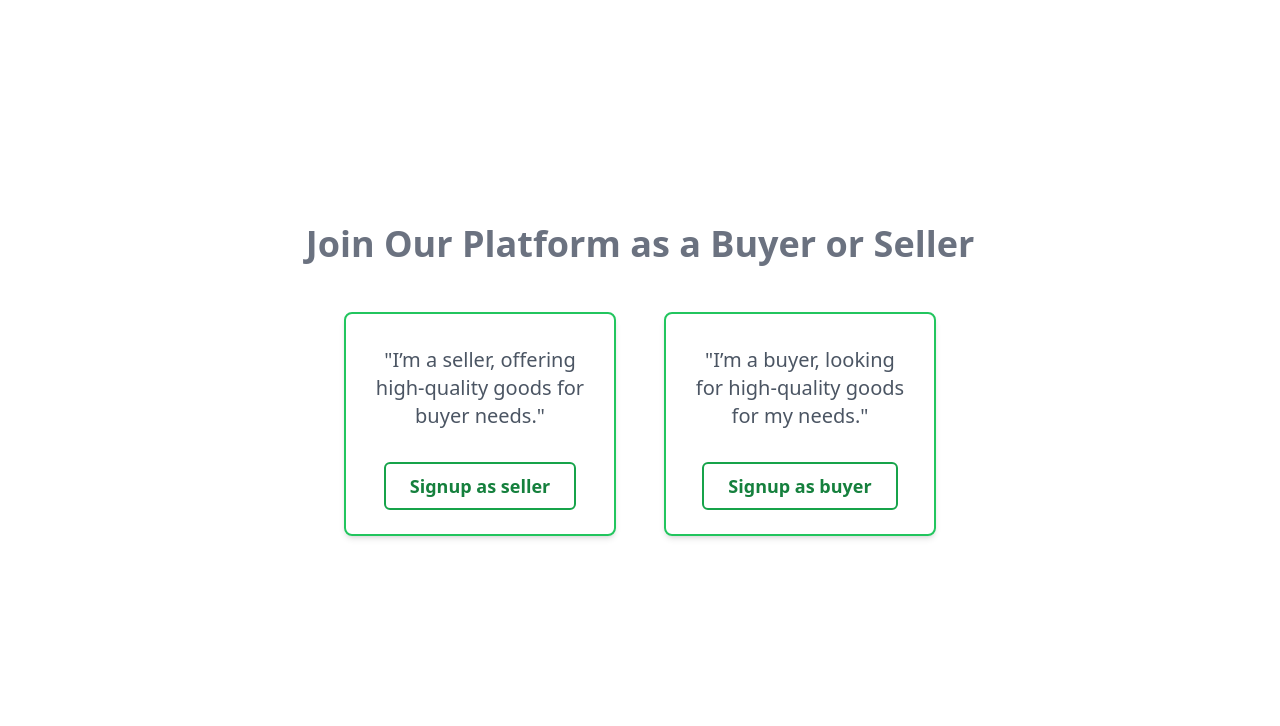
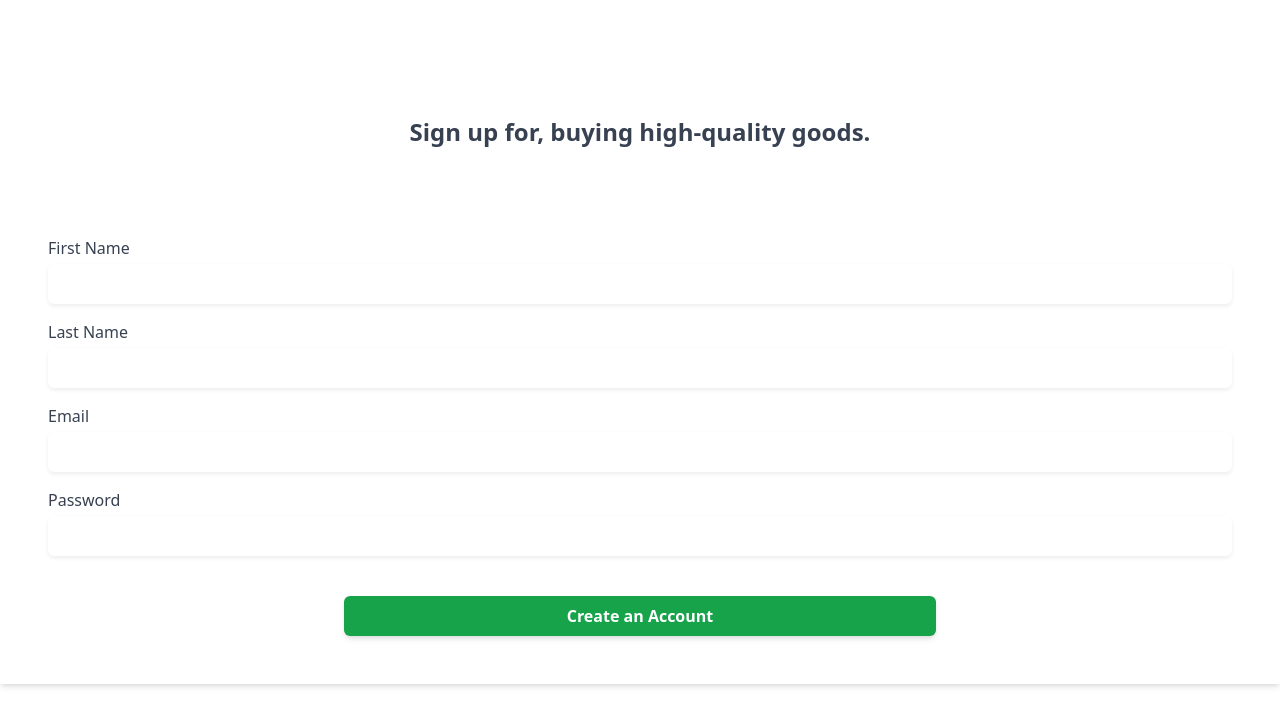
Before and after one commit to UGDDulmina/E-Commerce_App_Frontend, a React (Vite) app: page / in a window 1280 px wide. Shown: the top 726 px of the page. Built offline with nearby package versions, Linux system fonts and the light colour scheme.

Commit message:
Create login page for buyer.

```diff
--- a/src/App.jsx
+++ b/src/App.jsx
@@ -1,10 +1,12 @@
+import LoginAsBuyer from './components/LoginAsBuyer';
 import LoginHome from './components/loginHome'
 import React from 'react';
 
 function App() {
   return (
     <>
-       <LoginHome/>
+       {/* <LoginHome/> */}
+       <LoginAsBuyer/>
 
     </>
   )
--- /dev/null
+++ b/src/components/LoginAsBuyer.jsx
@@ -0,0 +1,154 @@
+import React, {useState} from 'react'
+
+export default function LoginAsBuyer() {
+
+
+const [formData, setFormData] = useState({
+    firstName: "",
+    lastName: "",
+    email:"",
+    password:"",
+});
+
+const [error, setError] = useState("");
+
+const handleChange = (e) => {
+    const { name , value } = e.target;
+
+    setFormData(
+        {
+            ...formData,
+            [name]: value,
+        }
+    )
+}
+
+const validatePassword = (password) => {
+    const minLength = 8;
+    const hasUpperCase = /[A-Z]/.test(password);
+    const hasLowerCase = /[a-z]/.test(password);
+    const hasNumber = /\d/.test(password);
+    const hasSpecialChar = /[!@#$%^&*(),.?":{}|<>]/.test(password);
+
+    if (password.length < minLength) {
+      return `Password must be at least ${minLength} characters long.`;
+    }
+    if (!hasUpperCase) {
+      return "Password must contain at least one uppercase letter.";
+    }
+    if (!hasLowerCase) {
+      return "Password must contain at least one lowercase letter.";
+    }
+    if (!hasNumber) {
+      return "Password must contain at least one number.";
+    }
+    if (!hasSpecialChar) {
+      return "Password must contain at least one special character.";
+    }
+    return "";
+  };
+
+
+const handleSubmit = (e) => {
+    e.preventDefault();
+    const passwordError = validatePassword(formData.password);
+
+    if (passwordError) {
+      setError(passwordError);
+    } else {
+      setError("");
+      console.log("Form Data:", formData);
+    }
+
+}
+
+
+  return (
+    <div>
+        <div className='flex flex-col items-center justify-center min-h-screen'>
+            <div className='mb-10 text-2xl flex justify-center font-bold text-gray-700'>
+               Sign up for, buying high-quality goods.
+           </div>
+
+        <form onSubmit={handleSubmit} className="space-y-4 w-full w-1/3 flex flex-col justify-center shadow-md p-5">
+         <div >
+         <label htmlFor="firstName" className="block font-medium text-gray-700 ">
+           First Name
+         </label>
+         <input
+           type="text"
+           name="firstName"
+           id="firstName"
+           value={formData.firstName}
+           onChange={handleChange}
+           required
+           className="mt-1 p-2 block w-full border-gray-300 rounded-md shadow-sm focus:ring-blue-500 focus:border-blue-500"
+         />
+        </div>
+
+       <div >
+         <label htmlFor="lastName" className="block font-medium text-gray-700">
+           Last Name
+         </label>
+         <input
+           type="text"
+           name="lastName"
+           id="lastName"
+           value={formData.lastName}
+           onChange={handleChange}
+           required
+           className="mt-1 p-2 block w-full border-gray-300 rounded-md shadow-sm focus:ring-blue-500 focus:border-blue-500"
+         />
+       </div>
+
+       <div>
+         <label htmlFor="email" className="block font-medium text-gray-700">
+           Email
+         </label>
+         <input
+           type="email"
+           name="email"
+           id="email"
+           value={formData.email}
+           onChange={handleChange}
+           required
+           className="mt-1 p-2 block w-full border-gray-300 rounded-md shadow-sm focus:ring-blue-500 focus:border-blue-500"
+         />
+       </div>
+
+       <div>
+         <label htmlFor="password" className="block font-medium text-gray-700">
+           Password
+         </label>
+         <input
+           type="password"
+           name="password"
+           id="password"
+           value={formData.password}
+           onChange={handleChange}
+           required
+           className="mt-1 p-2 block w-full border-gray-300 rounded-md shadow-sm focus:ring-blue-500 focus:border-blue-500"
+         />
+       </div>
+
+       {error && (
+          <div className="text-red-500 text-sm mt-2">
+            {error}
+          </div>
+        )}
+
+       <div className='flex justify-center '>
+         <button
+           type="submit"
+           className="w-1/2 py-2 px-4 bg-green-600 text-white font-semibold rounded-md shadow-md hover:bg-green-500 focus:outline-none focus:ring-2 focus:ring-green-500 focus:ring-offset-2 transition duration-800 ease-in-out mt-4"
+         >
+           Create an Account
+         </button>
+       </div>
+     </form>
+     </div>
+     </div>
+
+
+  )
+}
--- a/src/components/LoginHome.jsx
+++ b/src/components/LoginHome.jsx
@@ -5,15 +5,14 @@ export default function loginHome() {
 
     <div>
     <div className="flex flex-col items-center justify-center min-h-screen">
-    <h2 className="text-4xl font-bold mb-6 text-gray-500">Join Our Platform as a Buyer or Seller</h2>
-
+    <h2 className="text-4xl font-bold mb-6 text-gray-700">Join Our Platform as a Buyer or Seller</h2>
     <div className="flex flex-col md:flex-row w-full items-center justify-center">
      <div className="w-full md:w-1/4 p-4">
       <div className="text-center mb-3 p-6 border-2 border-green-500 rounded-lg shadow-md">
         <h5 className="text-lg font-bold"></h5>
-        <p className="text-gray-600 text-xl">"I’m a seller, offering high-quality goods for buyer needs."</p>
+        <p className="text-gray-600 text-xl">"I’ m a seller, offering high-quality goods for buyer needs."</p>
         <button href="#" className="inline-block mt-3 px-4 py-2 text-lg font-semibold text-green-700 border-2 border-green-600 rounded hover:bg-green-500 hover:text-white transition duration-1000 ease-in-out">
-          Signup as seller
+         Signup as seller
         </button>
       </div>
     </div>
@@ -21,14 +20,17 @@ export default function loginHome() {
     <div className="w-full md:w-1/4 p-4">
       <div className="text-center mb-3 p-6 border-2 border-green-500 rounded-lg shadow-md">
         <h5 className="text-lg font-bold"></h5>
-        <p className="text-gray-600 text-xl">"I’m a buyer, looking for high-quality goods for my needs."</p>
+        <p className="text-gray-600 text-xl">"I’ m a buyer, looking for high-quality goods for my needs."</p>
         <button href="#" className="inline-block mt-3 px-4 py-2 text-lg font-semibold text-green-700 border-2 border-green-600 rounded hover:bg-green-500 hover:text-white transition duration-1000 ease-in-out">
-          Signup as buyer
+        Signup as buyer
         </button>
+        </div>
       </div>
     </div>
-  </div>
-  </div>
+    <div>
+     <p className='text-lg'>Already have an account? <a href="" className='text-green-600 text-xl'> Log in</a></p>
+    </div>
+   </div>
   </div>
   )
 }
```
